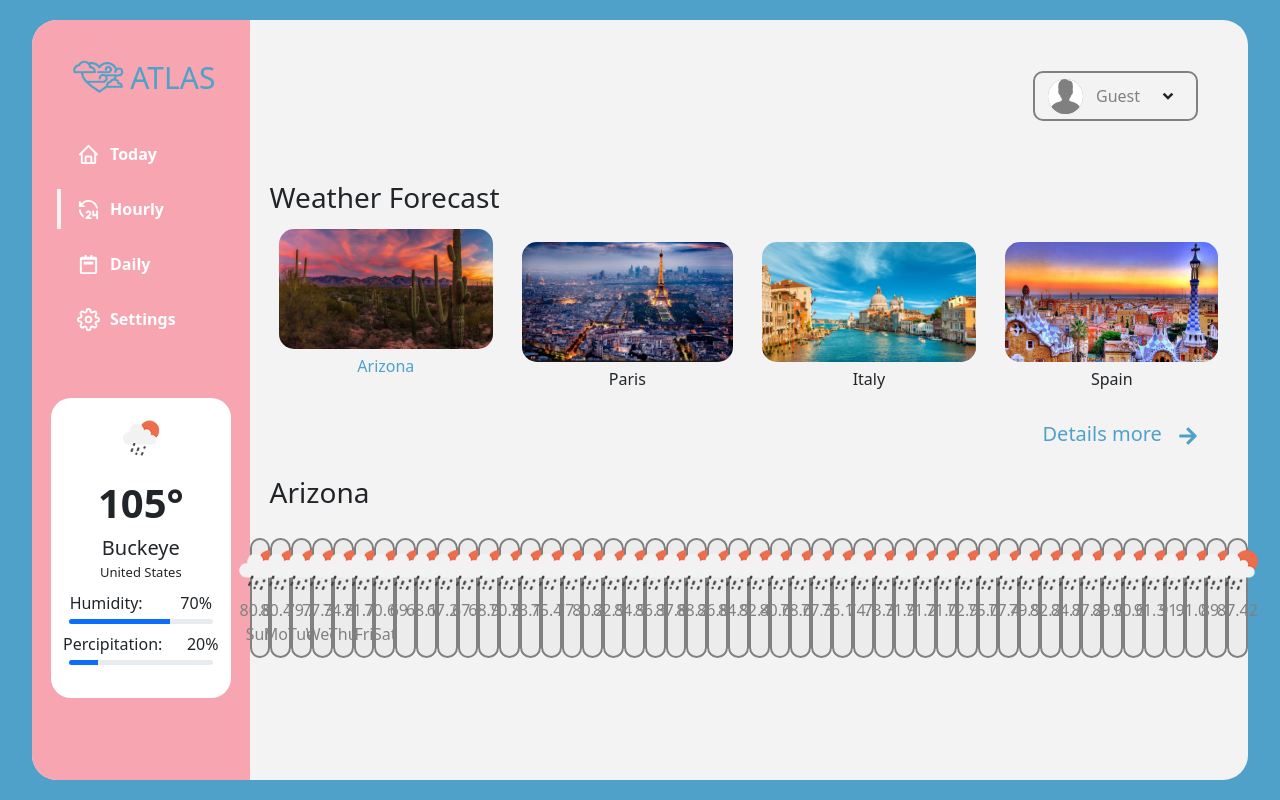
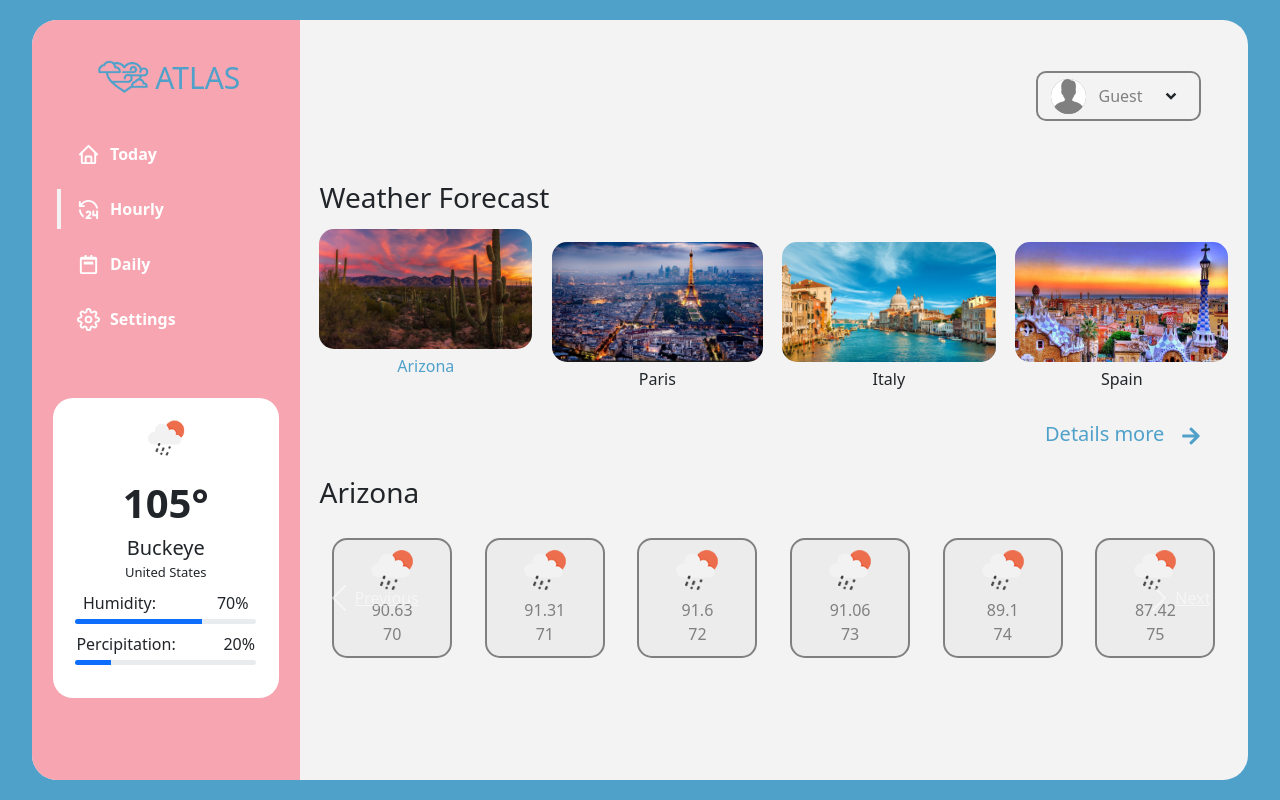
Before and after one commit to Joshuarvlcb/Atlas, a React (Create React App) app: page /slider in a window 1280 px wide. Both pictures are taken after a click on the button "Hourly". Built offline with nearby package versions, Linux system fonts and the light colour scheme.

Commit message:
started work on slider for hourly

```diff
--- a/src/App.js
+++ b/src/App.js
@@ -14,6 +14,7 @@ import Chart from "./components/Chart";
 import { BrowserRouter as Router, Switch as S, Route } from "react-router-dom";
 import weather from './assests/weather.json'
 import Settings from './components/Settings'
+import HourlySlider from "./components/HourlySlider.jsx";
 //We need router to add the ability ro handle routing in react
 function App() {
   const [city, setCity] = useState("Arizona");
@@ -52,9 +53,9 @@ function App() {
       for(let i = 0; i < 48; i++){
         this.hourly.push(weather['hourly'][i])
       }
-      console.table(this.hourly)
-      console.table(this.today)
-      console.table(this.daily)
+      // console.table(this.hourly)
+      // console.table(this.today)
+      // console.table(this.daily)
     },
     daily: weather['daily'].slice(0, 7),
   }
@@ -140,7 +141,8 @@ function App() {
               <Route
                 path="/slider"
                 component={() => {
-                  return <Slider arr={data[activePage]} city={city} active = {activePage} />;
+                  return (activePage !== "hourly") ? (<Slider arr={data[activePage]} city={city} active = {activePage}/>)
+                   : (<HourlySlider arr = {data['hourly']} city = {city} active = {activePage}/>);
                 }}
               />
             </Router>
--- a/src/components/Cards.jsx
+++ b/src/components/Cards.jsx
@@ -7,6 +7,7 @@ const Cards = ({ activeF, data }) => {
             className={curr.active ? "active" : ""}
             onClick={activeF}
             style={{ padding: "0px", cursor: "pointer",transition:'all ease .3s' }}
+            key = {`card${i}`}
           >
             <img
               src={curr.src}
--- /dev/null
+++ b/src/components/HourlySlider.jsx
@@ -0,0 +1,39 @@
+import React from 'react'
+import MiniCard from './MiniCard'
+import Sun from '../assests/sunny.png'
+import Carousel from 'react-bootstrap/Carousel'
+import { useState } from 'react'
+
+
+const HourlySlider = ({ arr, city, active }) => {
+
+    const slides = [arr.slice(0, 6), arr.slice(6, 12), arr.slice(12, 18), arr.slice(18, 24), arr.slice(24, 30), arr.slice(30, 36), arr.slice(36, 42), arr.slice(42)]
+
+    return(
+    <div className="slider">
+      <h3
+        style={{
+          paddingBottom: "20px",
+          paddingLeft: "20px",
+          width: "269px",
+          alignItems: "center",
+        }}
+      >
+      {city}
+      </h3>
+      <div className="daily-slider">
+          <Carousel slide wrap touch interval = '100'>
+              {slides.map( (slide, i) => {
+                return (<Carousel.Item className = "d-flex justify-content-evenly" key = {`s${i}`} style={{backgroundColor: "rgb(243, 243, 243)"}}>
+                    {slide.map( (card, k) => {
+                        return <MiniCard pic={Sun} temp = {card.temp} text={`${i}${k}`} key = {`s${i}c${k}`}/>;
+                    })}
+                </Carousel.Item>)
+              })}
+
+          </Carousel>
+      </div>
+    </div>)
+}
+
+export default HourlySlider
--- a/src/components/Slider.jsx
+++ b/src/components/Slider.jsx
@@ -5,10 +5,6 @@ import Sun from "../assests/sunny.png";
 const Slider = ({ arr, city, active }) => {
 
   const days = ['Sun', 'Mon', 'Tue', 'Wed', 'Thu', 'Fri', 'Sat']
-
-    const needArrows = () => {
-        return (arr.length > 7)
-    }
 
   return (
     <div className="slider">
@@ -24,7 +20,7 @@ const Slider = ({ arr, city, active }) => {
       </h3>
       <div className="daily-slider">
         {arr.map((card, i) => {
-          return <MiniCard pic={Sun} className = {`${active}${i}`} temp = {(active === 'daily') ? card.temp.day : card.temp} text={days[i]}/>;
+          return <MiniCard key = {`weather${i}`} pic={Sun} className = {`${active}${i}`} temp = {(active === 'daily') ? card.temp.day : card.temp} text={days[i]}/>;
         })}
       </div>
     </div>
```
